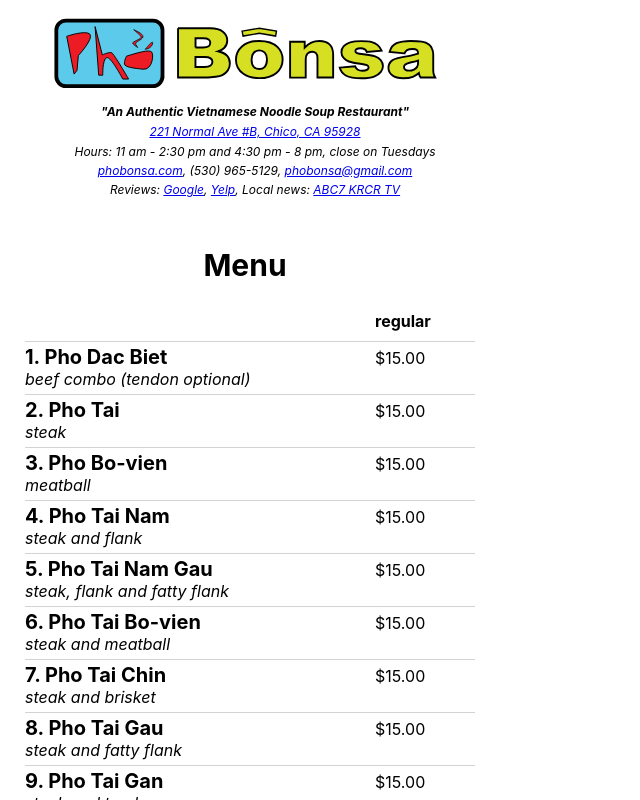
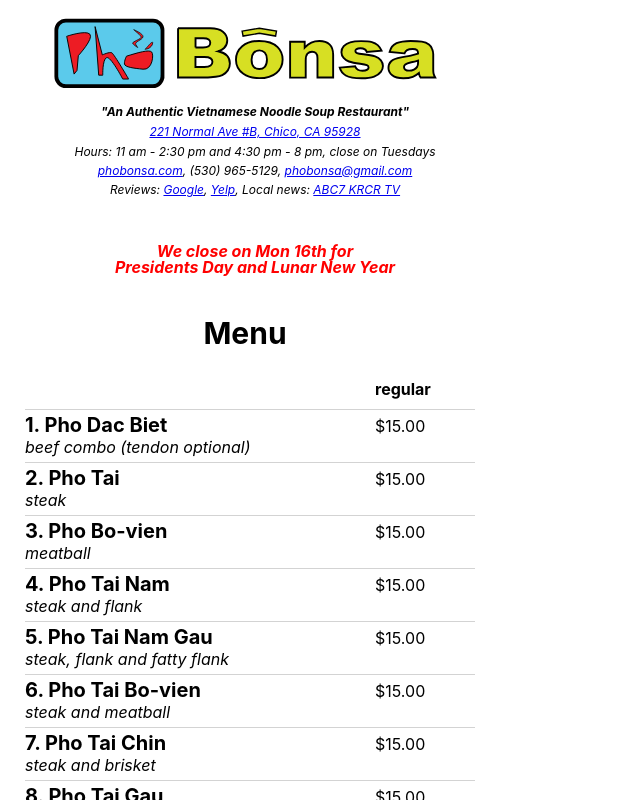
Before and after one commit to levu48/phobonsa, a React (Create React App) app: page / in a window 1280 px wide. Shown: the top 800 px of the page, without its empty margins (0-640 px from the left). Built offline with nearby package versions, Linux system fonts and the light colour scheme.

Commit message:
lunar new year

```diff
--- a/src/App.js
+++ b/src/App.js
@@ -63,10 +63,11 @@ const App = props => {
       <div style={styles.oneline}>Reviews: <a href='https://goo.gl/maps/gkDqJ9L5cTNWCEcf9' target='_blank'>Google</a>, <a href='https://www.yelp.com/biz/pho-bonsa-chico?osq=Pho+Bonsa' target='_blank'>Yelp</a>, Local news: <a href='https://krcrtv.com/news/local/new-pho-restaurant-a-hit-for-chico-state-students' target='_blank'>ABC7 KRCR TV</a></div>
       <div style={styles.noticeHeader}><span></span></div>
           <div style={styles.notice}>
-              {/* <span style={styles.tagLine}><br/>
-               We close on Dec 24-25th and Jan 1st<br/>
+              <span style={styles.tagLine}><br/>
+               We close on Mon 16th for <br/>
+               Presidents Day and Lunar New Year<br/>
               </span><br/>
-            <span style={styles.tagLine}></span><br/> */}
+            <span style={styles.tagLine}></span><br/>
           </div>
       </div>
 
```
